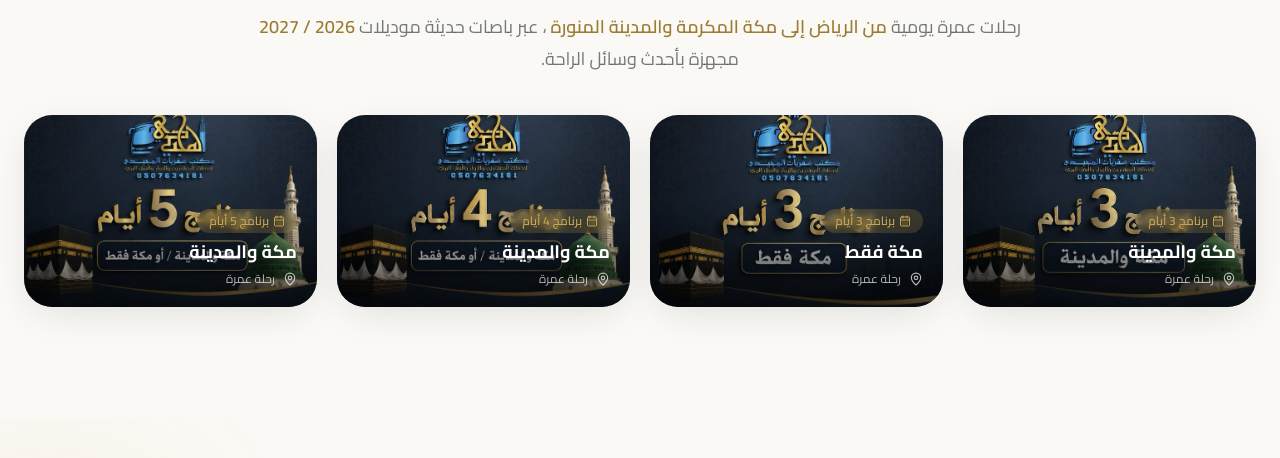
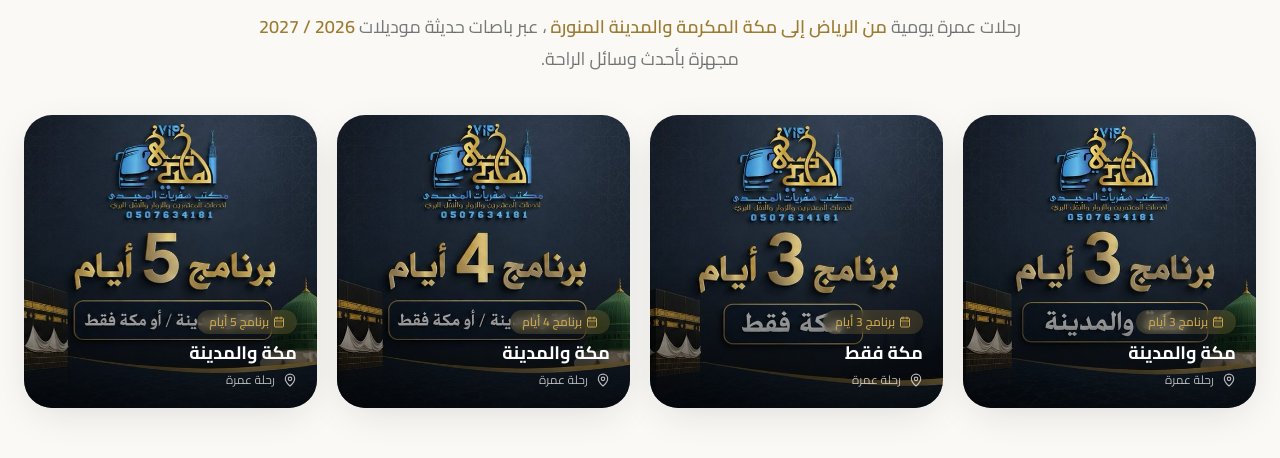
Before and after one commit to AsmaaWasel/almagedy, a Next.js app: page / in a window 1280 px wide. Shown: the part 1975-2433 px from the top of the page. Built offline with nearby package versions, Linux system fonts and the light colour scheme.

Commit message:
edit programs

```diff
--- a/components/Buses.tsx
+++ b/components/Buses.tsx
@@ -183,7 +183,7 @@ export default function Buses() {
           </a>
         </motion.div>
 
-        {/* Trip programs - 4 صور */}
+        {/* Trip programs - 4 صور مربعة */}
         <div id="Programs" className="mt-20">
           <div className="mx-auto mb-10 max-w-3xl text-center">
             <h3 className="text-2xl font-extrabold text-night lg:text-3xl">
@@ -216,8 +216,11 @@ export default function Buses() {
                 transition={{ delay: i * 0.08, duration: 0.6 }}
                 className="group relative overflow-hidden rounded-3xl bg-white shadow-soft transition-transform duration-300 hover:-translate-y-2"
               >
-                {/* صورة البرنامج */}
-                <div className="relative h-48 w-full overflow-hidden">
+                {/* صورة البرنامج - مربعة */}
+                <div
+                  className="relative w-full overflow-hidden"
+                  style={{ aspectRatio: "1/1" }}
+                >
                   <div
                     className="h-full w-full bg-cover bg-center transition-transform duration-700 group-hover:scale-110"
                     style={{ backgroundImage: `url('${p.image}')` }}
```
